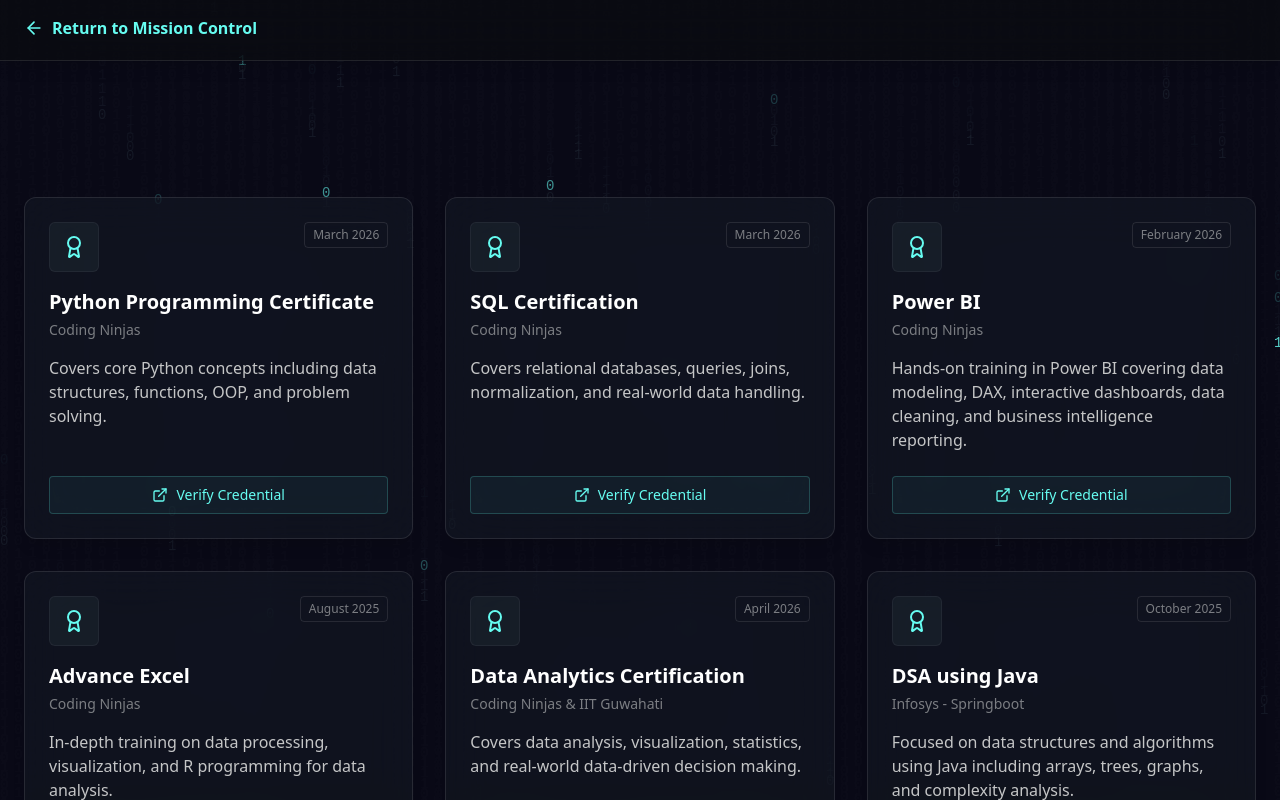
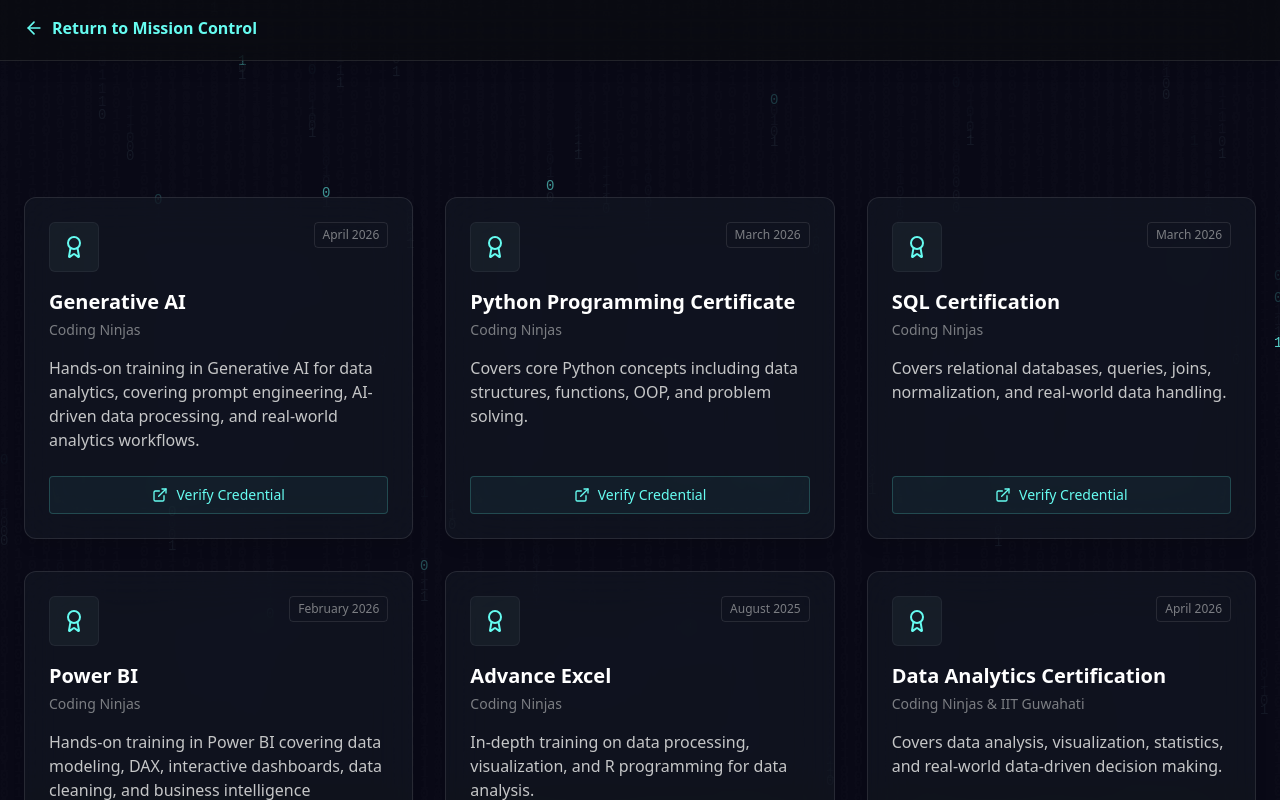
Before and after one commit to Vivek134Kumar/Vivek-Kumar-Portfolio, a Next.js app: page /certificates in a window 1280 px wide. Shown: the top 800 px of the page. Built offline with nearby package versions, Linux system fonts and the light colour scheme.

Commit message:
Update certificates.ts

```diff
--- a/src/data/certificates.ts
+++ b/src/data/certificates.ts
@@ -1,6 +1,14 @@
 import { Award } from "lucide-react";
 
 export const certificates = [
+  {
+    title: "Generative AI",
+    issuer: "Coding Ninjas",
+    date: "April 2026",
+    description: "Hands-on training in Generative AI for data analytics, covering prompt engineering, AI-driven data processing, and real-world analytics workflows.",
+    icon: Award,
+    href: "https://drive.google.com/file/d/1wxzE3nIXtUKIz5MEQHopFT_VSEnzzMpO/view?usp=drive_link",
+  },
   {
     title: "Python Programming Certificate",
     issuer: "Coding Ninjas",
```
